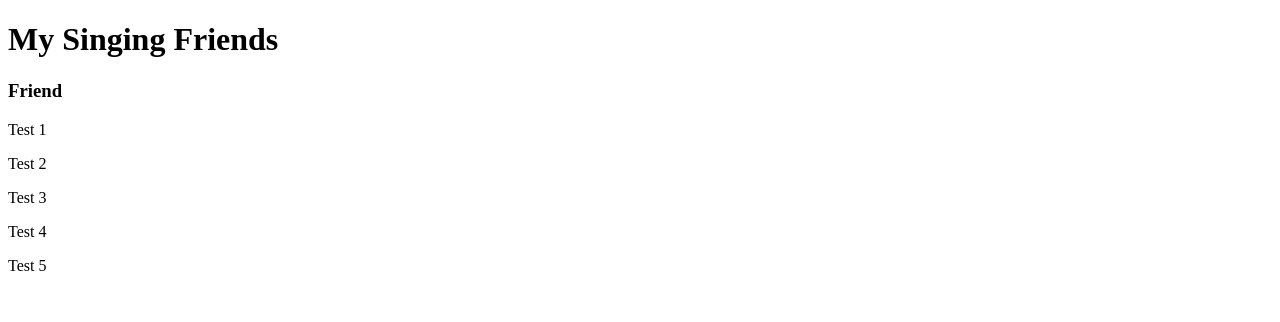
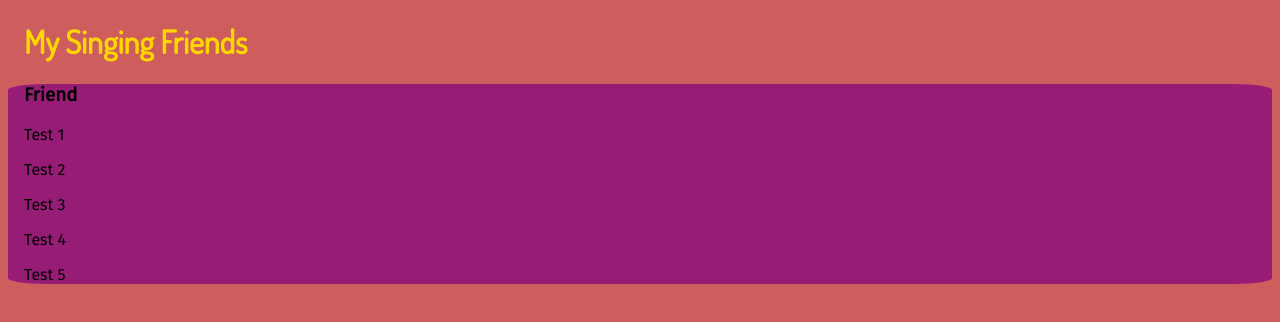
Before and after one commit to joshua-hurn/99_Lines_of_code, a plain HTML site: page index.html in a window 1280 px wide. Drawn offline with Linux system fonts and the light colour scheme.

Commit message:
Working Final

```diff
--- a/app.js
+++ b/app.js
@@ -4,7 +4,7 @@ for (let i = 0; i < friends.length; i++) {
     console.log(friends[i])
     for (let j = 99; j >= 1; j--) {
         if (j > 1) {
-            console.log(j + " lines of code in the file, " + j + " lines of code; " + friends[i] + " strikes one out, clears it all out, 99 lines of code in the file")
+            console.log(j + " lines of code in the file, " + j + " lines of code; " + friends[i] + " strikes one out, clears it all out, " + (j - 1) + " lines of code in the file")
         } else
             console.log("1 line of code in the file, 1 line of code; " + friends[i] + " strikes one out, clears it all out, no more lines of code in the file")
     }
--- a/index.html
+++ b/index.html
@@ -5,7 +5,8 @@
     <meta name="viewport" content="width=device-width, initial-scale=1.0">
     <meta http-equiv="X-UA-Compatible" content="ie=edge">
     <title>99 Lines of Code In The File</title>
-    <link type="stylesheet" href="styles.css">
+    <link rel="stylesheet" type="text/css" href="styles.css">
+    <link href="https://fonts.googleapis.com/css?family=Dosis|Fira+Sans" rel="stylesheet">
 </head>
 <body>
     <h1>My Singing Friends</h1>
--- a/styles.css
+++ b/styles.css
@@ -1,15 +1,28 @@
 body {
-    background-color: red;
+    background-color: rgba(180, 7, 7, 0.651);
 }
 
 h1 {
+    margin-left: 1rem;
+    font-family: 'Dosis', sans-serif;
     color: gold;
 }
 
+div {
+    margin: auto 0;
+    border-radius: 3%;
+}
+
 .friend {
-    background-color: purple;
+    padding-left: 1rem;
+    font-family: 'Fira Sans', sans-serif;
+    background-color: rgba(128, 0, 128, 0.699);
 }
 
 .friend h3 {
-    text-transform: uppercase;
+    text-transform: uppercase, bold;
 }
+
+.friend p {
+    text-transform: uppercase, bold;
+}
```
